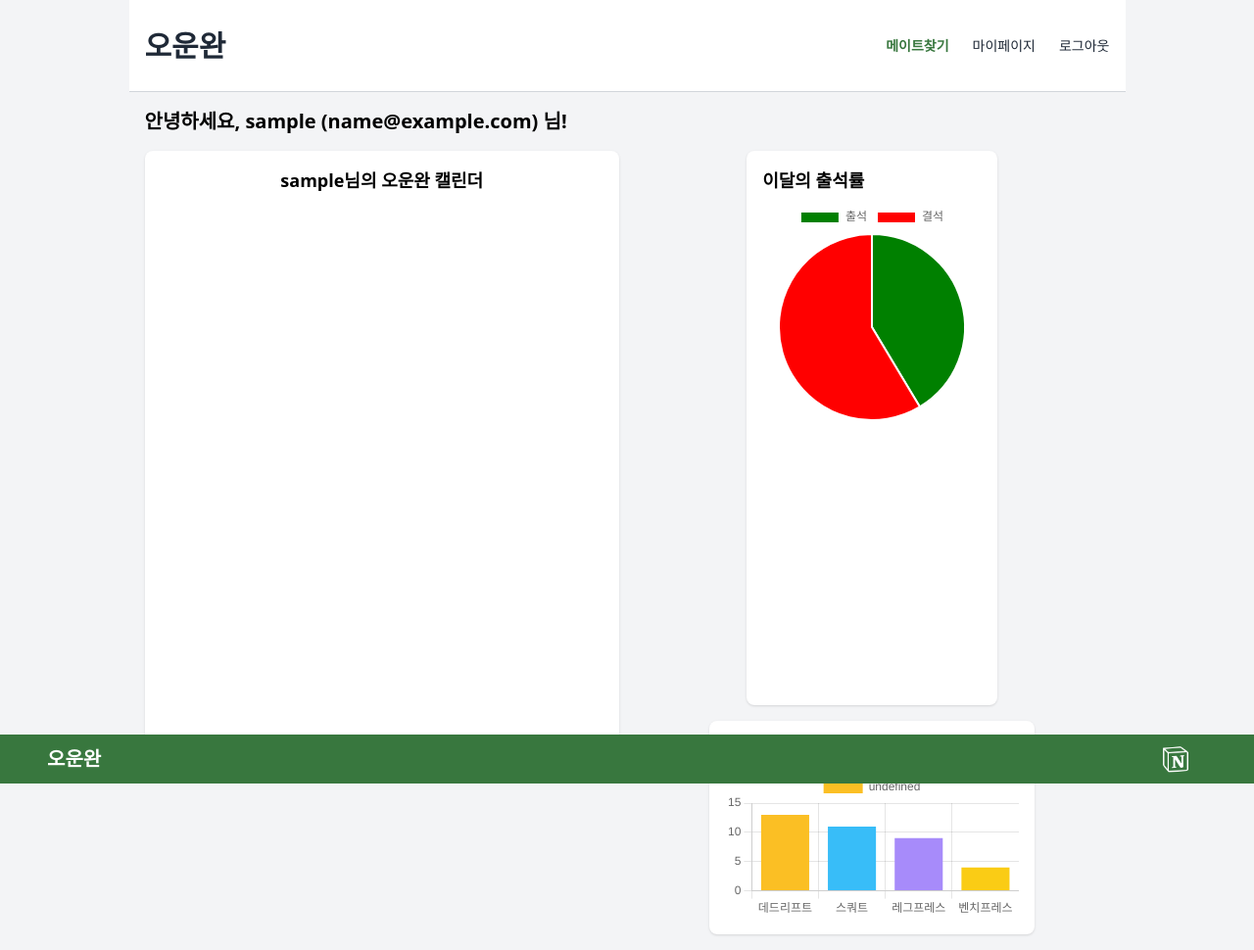
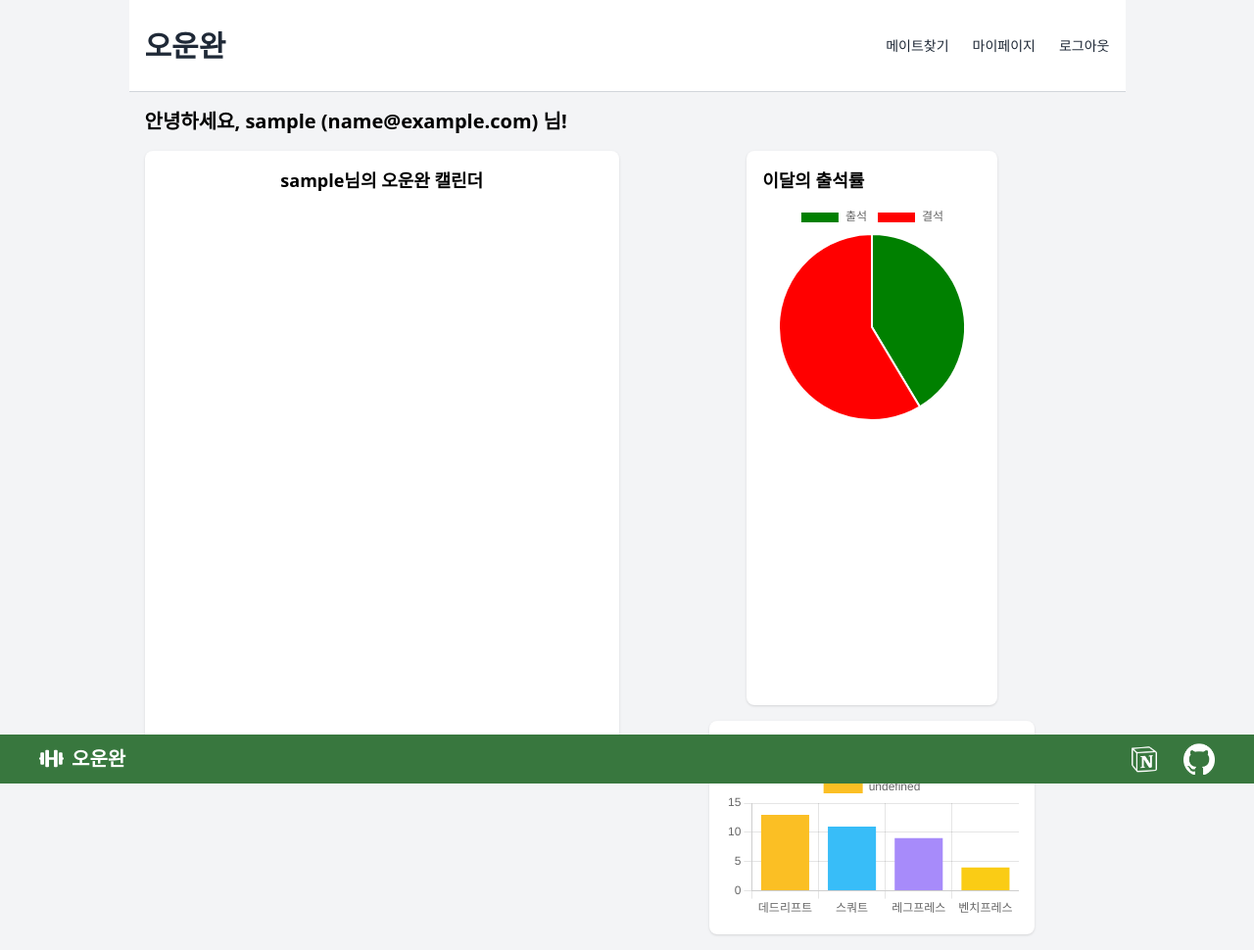
Before and after one commit to craftonjungle8/workoutchillguy-BE-, a Flask app: template templates/mainpage/mainpage.html in a window 1280 px wide. Shown: the whole page at 98% size. Run offline with Flask 3, Linux system fonts and the light colour scheme; the template is opened without the code that fills it: most values are stand-ins (such as "Sample title", 1, 10 or a date in 2020); some libraries are stand-ins or nearby versions.

Commit message:
새로운거거

```diff
--- a/templates/mainpage/mainpage.html
+++ b/templates/mainpage/mainpage.html
@@ -6,17 +6,20 @@
     <title>메인 페이지</title>
     <script src="https://cdn.jsdelivr.net/npm/chart.js"></script>
     <script src="https://cdn.tailwindcss.com"></script>
+    <!-- FontAwesome CSS CDN -->
+    <link href="https://cdnjs.cloudflare.com/ajax/libs/font-awesome/6.0.0-beta3/css/all.min.css" rel="stylesheet">
 </head>
 <body class="flex flex-col items-center min-h-screen bg-gray-100">
      <!-- 상단 바 -->
 <div class="w-[1017px] h-[94px] bg-white p-4 flex justify-between items-center border-b border-gray-300">
     <div class="text-3xl font-bold text-gray-800">오운완</div>
     <div class="flex space-x-6 text-sm text-gray-800">
-            <a href="/board" class="text-[#38773E] hover:text-[#2E5F31] font-semibold transition duration-300">메이트찾기</a>
+        <a href="/board" class="text-gray-800 hover:text-[#38773E] transition duration-300">메이트찾기</a>
         <a href="/mypage" class="text-gray-800 hover:text-[#38773E] transition duration-300">마이페이지</a>
         <a href="/logout" class="text-gray-800 hover:text-[#38773E] transition duration-300">로그아웃</a>
     </div>
 </div>
+
 
     <!-- 메인 컨텐츠 -->
     <div class="container mx-auto p-4 w-[1017px]">
@@ -48,26 +51,25 @@
         </div>
     </div>
 
-    <!-- 하단 바 -->
+    <!-- 최하단 고정 박스 -->
   <div class="w-full h-[50px] bg-[#38773E] flex justify-between items-center px-10 fixed bottom-0 left-0">
+    <!-- 오운완 아이콘 -->
     <div class="text-white text-xl font-bold flex items-center space-x-2">
       <i class="fas fa-dumbbell"></i>
       <span>오운완</span>
     </div>
+
+    <!-- 우측 노션과 깃허브 아이콘 -->
     <div class="flex items-center space-x-6">
       <div class="relative">
-                <img
-                    src="../../static/images/notion_logo.png"
-                    alt="Notion"
-                    class="w-8 h-8 cursor-pointer"
-                    id="notionIcon"
-                >
+        <a href="https://www.notion.so" target="_blank">
+          <img src="../../static/images/notion_logo.png" alt="Notion" class="w-8 h-8 cursor-pointer">
+        </a>
       </div>
       <div class="relative">
-                <i
-                    class="fab fa-github text-white text-3xl cursor-pointer"
-                    id="githubIcon"
-                ></i>
+        <a href="https://github.com/craftonjungle8" target="_blank">
+          <img src="../../static/images/Github_logo.png" alt="Github" class="w-8 h-8 cursor-pointer">
+        </a>
       </div>
     </div>
   </div>
```
Also changed, not shown: templates/login/login.html (+9 -13 lines). Lines whose indentation alone changed are shown as unchanged.
